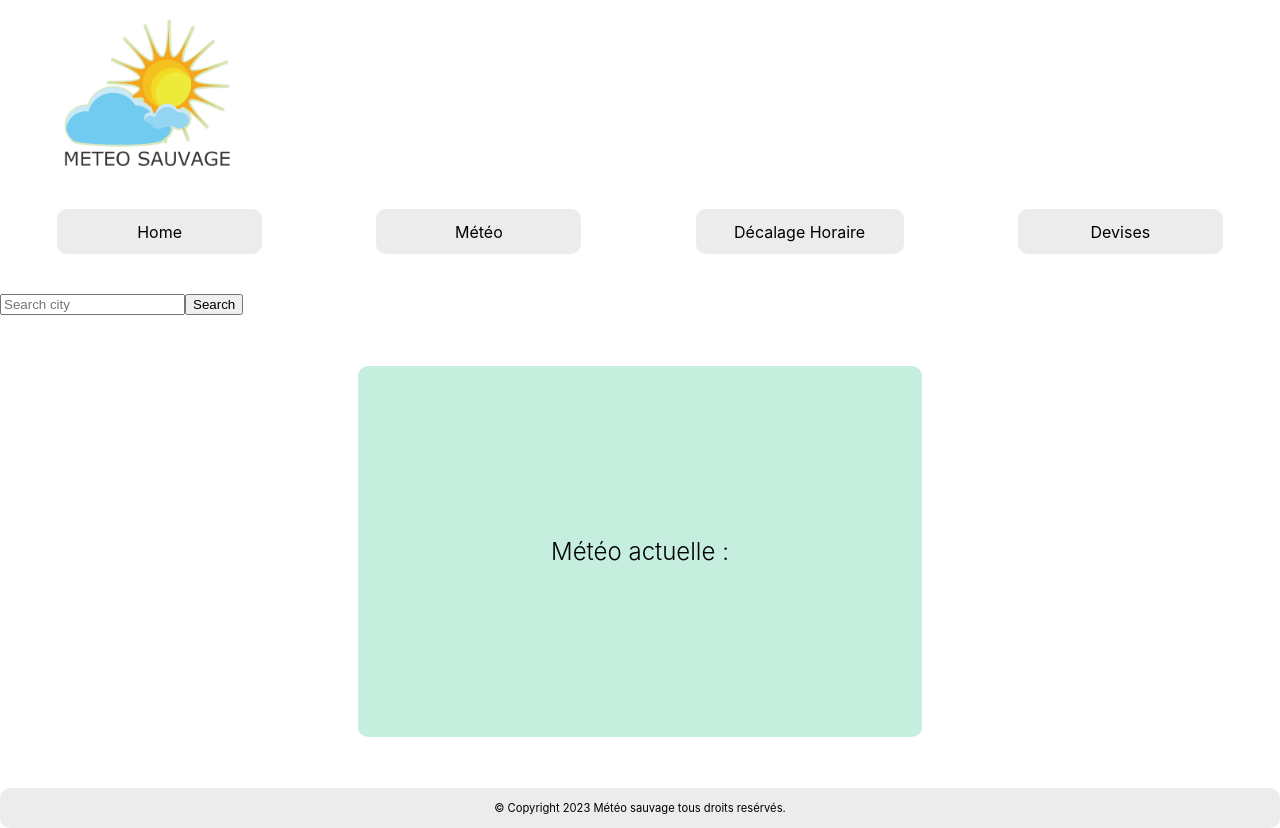
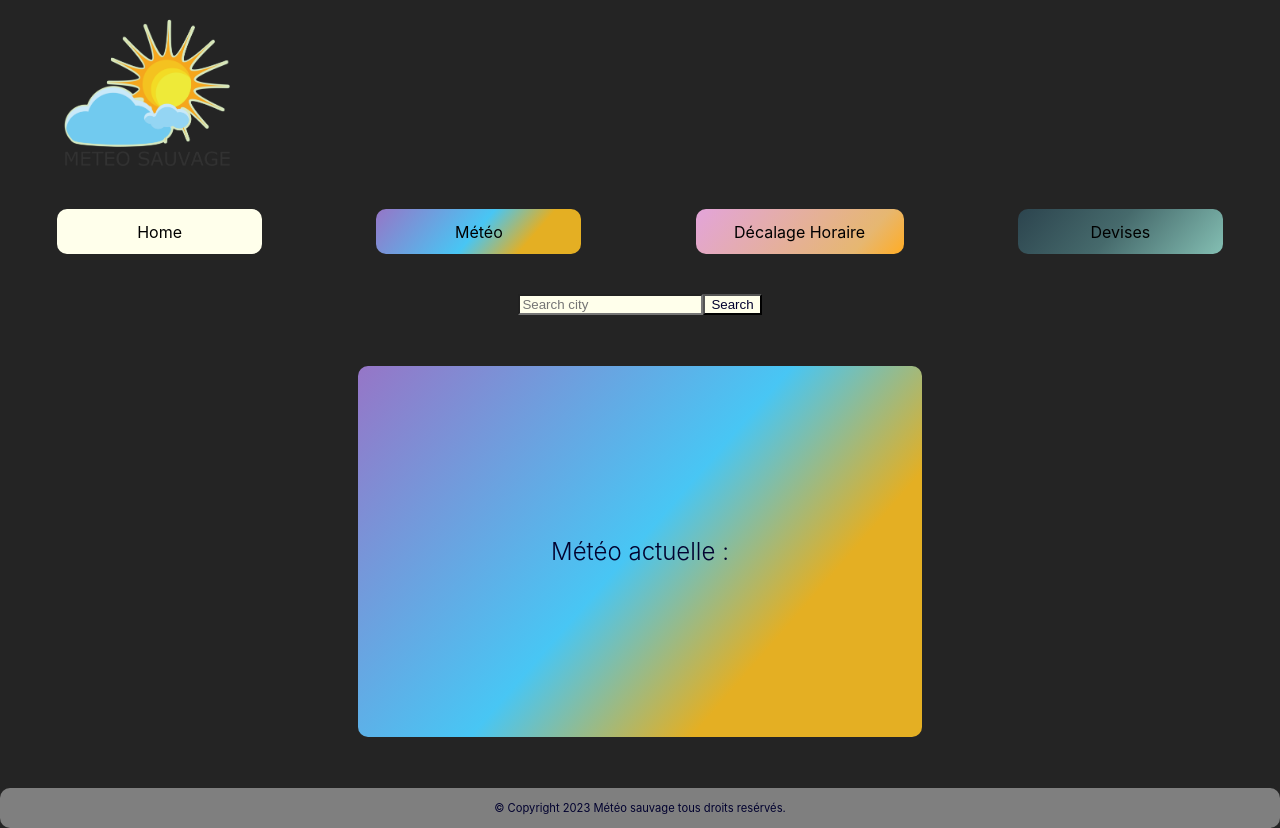
Before and after one commit to Delphine2669/MeteoSauvage, a React (Vite) app in the folder frontend/: page /Meteo in a window 1280 px wide. Built offline with nearby package versions, Linux system fonts and the light colour scheme.

Commit message:
CSS work in progress

```diff
--- a/frontend/src/App.css
+++ b/frontend/src/App.css
@@ -6,8 +6,19 @@ body {
   -webkit-font-smoothing: antialiased;
   -moz-osx-font-smoothing: grayscale;
   box-sizing: border-box;
+  background-color: var(--mainbackgroundcolor);
 }
 /* Design en commun */
+:root{
+  --mainbackgroundcolor:#242424;
+  --fontcolor: rgb(2, 2, 47);
+  --weathercomponentcolor:linear-gradient(131deg, rgba(173,134,232,0.8295693277310925) 0%, rgba(72,198,244,1) 49%, rgba(228,175,35,1) 74%);
+  --timezonecomponentcolor:linear-gradient(131deg, rgba(227,165,213,1) 4%, rgba(230,183,113,1) 79%, rgba(255,173,39,1) 99%);
+  --currencycomponentcolor:linear-gradient(131deg, rgba(44,68,78,1) 0%, rgba(70,106,108,1) 47%, rgba(132,191,179,1) 100%);
+}
+*{
+  color:var(--fontcolor)
+}
 h2{
   font-weight: 300;
   display: inline;
@@ -33,6 +44,13 @@ h2{
   min-width: 10vw;
   text-align: center;
 }
+.searchbar{
+  text-align: center;
+  border-radius: 15px;
+}
+.searchbar-input,.submit-button,.home-button{
+  background-color: #ffffeb;
+}
 /*design home */
 main{
   margin-bottom: 0;
@@ -42,9 +60,10 @@ main{
   justify-content: center;
   flex-wrap: wrap;
 }
+
 /* composant Météo */
 .meteo{
-  background-color: rgba(140,221,192,50%);
+  background: var(--weathercomponentcolor);
   padding: 2%;
   border-radius: 10px;
   min-height: 20em;
@@ -63,9 +82,12 @@ main{
   text-align: justify;
   font-size: 1em;
 }
+.weather-button{
+  background:var(--weathercomponentcolor);
+}
 /* composant décalage horaire/timezone */
 .timezone{
-  background-color: rgba(221,203,140,50%);
+  background:var(--timezonecomponentcolor);
   padding: 2%;
   border-radius: 10px;
   margin: 3% 5%;
@@ -82,10 +104,13 @@ main{
 .timezone img{
   width: 16em;
 }
+.timezone-button{
+  background: var(--timezonecomponentcolor);
+}
 /*composant devise/currency*/
 .currency{
   margin: 3% 2%;
-  background-color: rgba(14,182,81,50%);
+  background:var(--currencycomponentcolor);
   padding: 2%;
   border-radius: 10px;
   display: flex;
@@ -120,6 +145,11 @@ li{
  list-style-type: none;
  width: auto;
 }
+.currency-button{
+  background:var(--currencycomponentcolor)
+}
+
+/*Footer */
 .footer{
   margin-top: 3%;
   bottom: 0;
--- a/frontend/src/App.jsx
+++ b/frontend/src/App.jsx
@@ -1,6 +1,5 @@
 import { Routes, Route } from "react-router-dom";
 import { useState } from "react";
-import logo from "./assets/logo-projet-2.png";
 import Home from "./pages/Home";
 import "./App.css";
 import Footer from "./components/Footer";
@@ -13,9 +12,6 @@ function App() {
   const [citySearch, setCitySearch] = useState("");
   return (
     <div>
-      <header>
-        <img src={logo} className="logo-site" alt="logo site" />
-      </header>
       <Header setCitySearch={setCitySearch} />
       <Routes>
         <Route path="*" element={<Home citySearch={citySearch} />} />
--- a/frontend/src/components/Header.jsx
+++ b/frontend/src/components/Header.jsx
@@ -5,6 +5,7 @@ import SearchBar from "./SearchBar";
 function Header({ setCitySearch }) {
   return (
     <header>
+      <img src="/logo-projet-2.png" className="logo-site" alt="logo site" />
       <Navbar />
       <SearchBar setCitySearch={setCitySearch} />
     </header>
--- a/frontend/src/components/Navbar.jsx
+++ b/frontend/src/components/Navbar.jsx
@@ -4,16 +4,16 @@ function Navbar() {
   return (
     <div>
       <nav className="design-nav-block">
-        <Link to="/" className="design-nav">
+        <Link to="/" className="design-nav home-button">
           Home
         </Link>
-        <Link to="/meteo" className="design-nav">
+        <Link to="/meteo" className="design-nav weather-button">
           Météo
         </Link>
-        <Link to="/decalage-horaire" className="design-nav">
+        <Link to="/decalage-horaire" className="design-nav timezone-button">
           Décalage Horaire
         </Link>
-        <Link to="/devises" className="design-nav">
+        <Link to="/devises" className="design-nav currency-button">
           Devises
         </Link>
       </nav>
--- a/frontend/src/components/SearchBar.jsx
+++ b/frontend/src/components/SearchBar.jsx
@@ -15,14 +15,17 @@ function SearchBar({ setCitySearch }) {
   }
 
   return (
-    <form onSubmit={handleSubmit}>
+    <form onSubmit={handleSubmit} className="searchbar">
       <input
         type="text"
         value={searchTerm}
         onChange={handleChange}
         placeholder="Search city"
+        className="searchbar-input"
       />
-      <button type="submit">Search</button>
+      <button type="submit" className="submit-button">
+        Search
+      </button>
     </form>
   );
 }
```
Also changed, not shown: frontend/public/logo-projet-2.png (renamed from frontend/src/assets/logo-projet-2.png).
